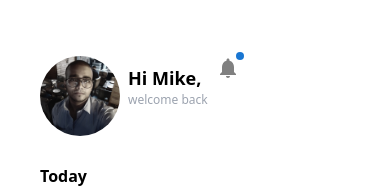
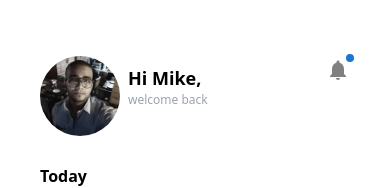
Before and after one commit to mon842/mockUpDesign, a Next.js app in the folder interndesign/: page / in a window 390 px wide. Shown: the top 188 px of the page. Built offline with nearby package versions, Linux system fonts and the light colour scheme.

Commit message:
Update Profile.js

```diff
--- a/interndesign/components/profile/Profile.js
+++ b/interndesign/components/profile/Profile.js
@@ -16,13 +16,16 @@ const Profile = () => {
                     <div className='font-bold text-lg'>Hi Mike,</div>
                     <div className='text-gray-400 text-xs'>welcome back</div>
                 </div>
-                <Badge className='block absolute right-0' color="primary" variant="dot">
+                <div className='block md:hidden absolute right-0'>
+                    <Badge color="primary" variant="dot">
                         <NotificationsIcon
                             sx={{
                                 color: 'gray'
                             }}
                         />
                     </Badge>
+                </div>
+
             </div>
 
             <div className='mx-6'>
```
Lines whose indentation alone changed are shown as unchanged.
